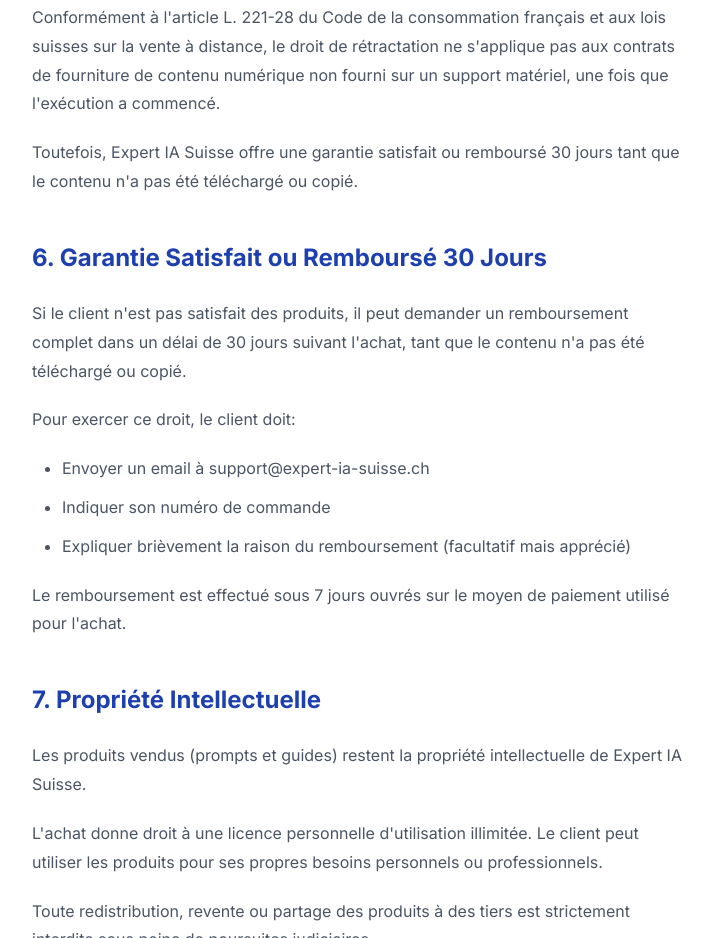
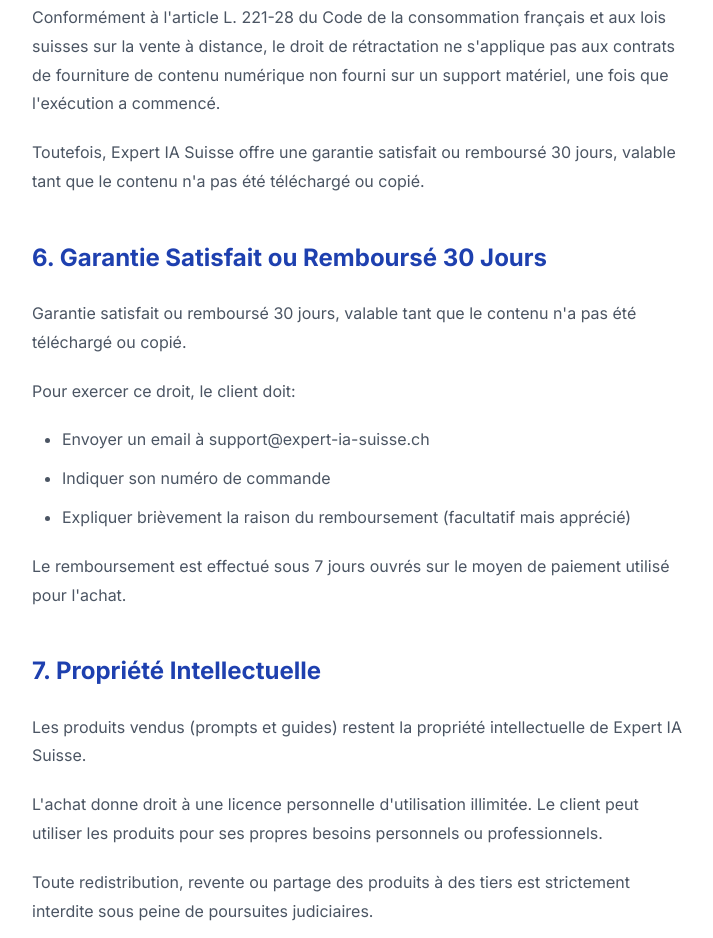
Before and after one commit to valm7235/valm7235.github.io, a plain HTML site: page terms.html in a window 1280 px wide. Shown: the part 2253-3191 px from the top of the page, without its empty margins (278-991 px from the left). Drawn offline with Linux system fonts and the light colour scheme.

Commit message:
Mise ├á jour 16.01.2026 13:35:26,76

```diff
--- a/terms.html
+++ b/terms.html
@@ -198,10 +198,10 @@
             <h2>5. Droit de Rétractation</h2>
             <p>Conformément à l'article L. 221-28 du Code de la consommation français et aux lois suisses sur la vente à distance, le droit de rétractation ne s'applique pas aux contrats de fourniture de contenu numérique non fourni sur un support matériel, une fois que l'exécution a commencé.</p>
 
-            <p>Toutefois, Expert IA Suisse offre une garantie satisfait ou remboursé 30 jours tant que le contenu n'a pas été téléchargé ou copié.</p>
+            <p>Toutefois, Expert IA Suisse offre une garantie satisfait ou remboursé 30 jours, valable tant que le contenu n'a pas été téléchargé ou copié.</p>
 
             <h2 id="garantie">6. Garantie Satisfait ou Remboursé 30 Jours</h2>
-            <p>Si le client n'est pas satisfait des produits, il peut demander un remboursement complet dans un délai de 30 jours suivant l'achat, tant que le contenu n'a pas été téléchargé ou copié.</p>
+            <p>Garantie satisfait ou remboursé 30 jours, valable tant que le contenu n'a pas été téléchargé ou copié.</p>
 
             <p>Pour exercer ce droit, le client doit:</p>
             <ul>
```
Also changed, not shown: index.html (+2 -2 lines).
